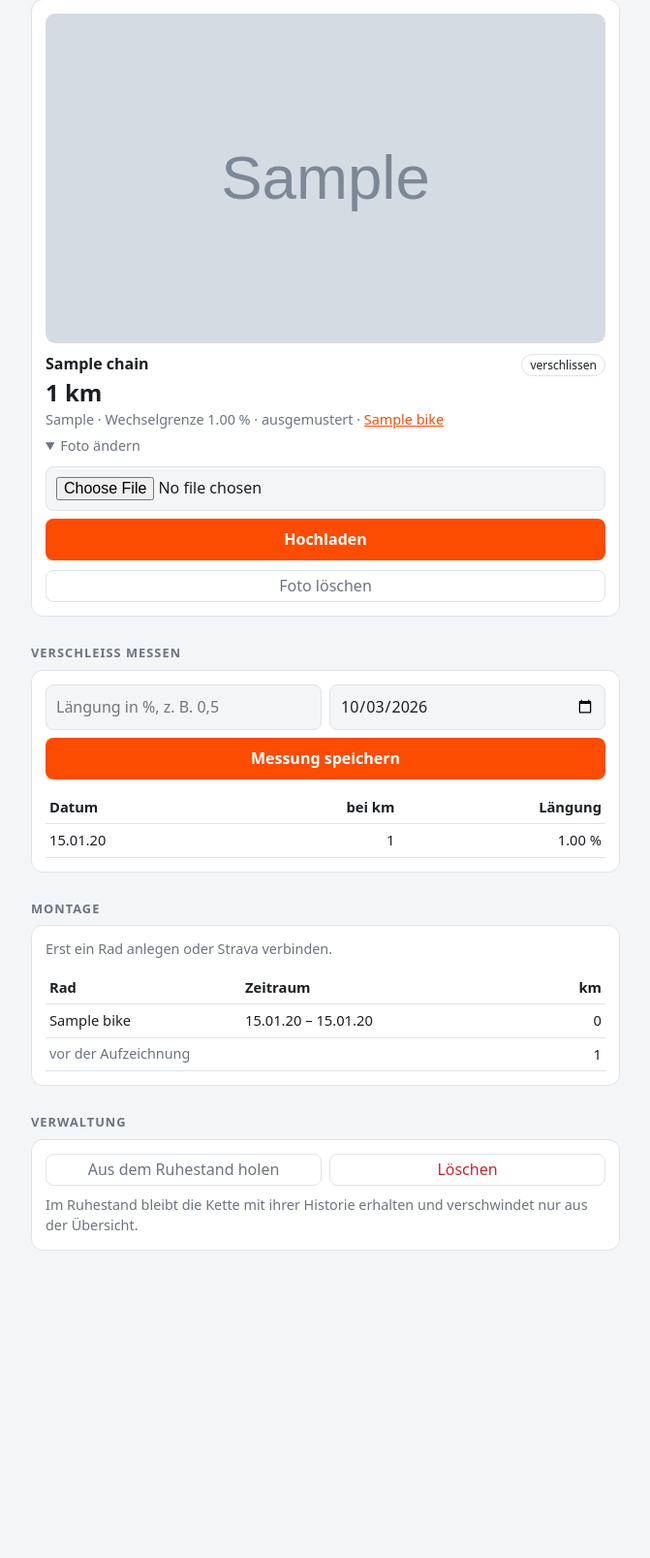
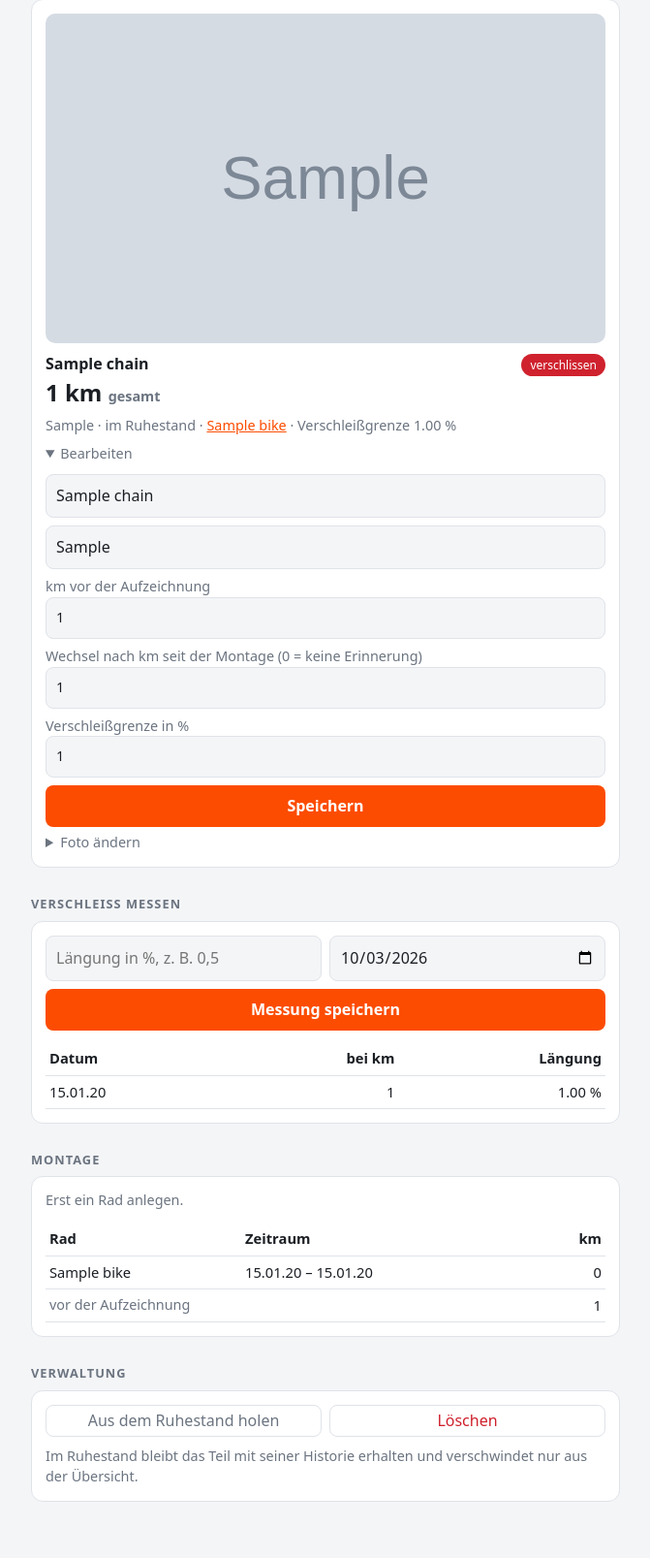
Before and after one commit to Drakner-chio/kettenapp, a Flask app: page /chain/1 in a window 1280 px wide, after a click on "Bearbeiten". Shown: the part 113-1720 px from the top of the page at 97% size, without its empty margins (304-975 px from the left). Before the commit the page ends 1403 px from the top, so only its background shows below. Run offline with Flask 3, Linux system fonts and the light colour scheme; the visitor is signed in with stand-in values (Sample User, id 1); tables that the repository leaves empty hold one stand-in row (values such as "Sample post"); grey boxes marked "Sample" are stand-in pictures; parts of the project's set-up code (start-up, migrations or seed data) failed here and were passed over.

Commit message:
Add files via upload

```diff
--- a/app.py
+++ b/app.py
@@ -474,7 +474,23 @@ def chain_add():
                   wear_limit=form_float("wear_limit", 0.75) or 0.75)
     db.session.add(chain)
     db.session.commit()
+    # direkt von der Rad-Seite angelegt: gleich an diesem Rad montieren
+    bike = db.session.get(Bike, int(request.form.get("bike_id") or 0))
+    if bike:
+        mount_part(chain, bike, form_day())
+        db.session.commit()
+        return redirect(url_for("bike_detail", bike_id=bike.id))
     return redirect(url_for("chain_detail", chain_id=chain.id))
+
+
+def mount_part(chain, bike, day):
+    """Teil montieren; loest am Rad nur das Teil derselben Art ab."""
+    for m in Mount.query.filter(Mount.end_day.is_(None),
+                                (Mount.chain_id == chain.id) | (Mount.bike_id == bike.id)):
+        if m.chain_id == chain.id or m.chain.k == chain.k:
+            m.end_day = max(day, m.start_day)
+    db.session.add(Mount(chain_id=chain.id, bike_id=bike.id, start_day=day))
+    chain.retired = False
 
 
 @app.post("/chain/<int:chain_id>/mount")
@@ -482,14 +498,7 @@ def chain_mount(chain_id):
     """Kette an ein Rad montieren; beendet offene Zeitraeume von Kette und Rad."""
     chain = db.get_or_404(Chain, chain_id)
     bike = db.get_or_404(Bike, int(request.form["bike_id"]))
-    day = form_day()
-    for m in Mount.query.filter(Mount.end_day.is_(None),
-                                (Mount.chain_id == chain.id) | (Mount.bike_id == bike.id)):
-        # am Rad nur das Teil derselben Art abloesen (Kette gegen Kette usw.)
-        if m.chain_id == chain.id or m.chain.k == chain.k:
-            m.end_day = max(day, m.start_day)
-    db.session.add(Mount(chain_id=chain.id, bike_id=bike.id, start_day=day))
-    chain.retired = False
+    mount_part(chain, bike, form_day())
     db.session.commit()
     if request.form.get("back") == "bike":
         return redirect(url_for("bike_detail", bike_id=bike.id))
--- a/templates/_parts.html
+++ b/templates/_parts.html
@@ -1,4 +1,5 @@
 {% macro chain_card(c, sub=False) %}
+{% set done = c.since_mount() %}
 <a class="block{% if sub %} sub{% endif %}" href="{{ url_for('chain_detail', chain_id=c.id) }}">
 <div class="card item" {% if c.retired %}style="opacity:.55"{% endif %}>
   {% if c.photo %}<img class="thumb" src="{{ url_for('photo', name=c.photo) }}" alt="">{% endif %}
@@ -9,14 +10,19 @@
     </div>
     <div class="row mut">
       <span>
-        {% if c.retired %}ausgemustert
-        {% elif c.current_mount() %}montiert
+        {{ KINDS[c.k] }} ·
+        {% if c.retired %}im Ruhestand
+        {% elif done is not none %}montiert
         {% elif c.mounts %}in Reserve
         {% else %}noch nie montiert{% endif %}
+        {% if c.k == 'chain' and done is not none and c.swap_km %} · {{ "%.0f"|format(done) }} / {{ "%.0f"|format(c.swap_km) }} km{% endif %}
         {% if c.last_wear() %} · {{ "%.2f"|format(c.last_wear().percent) }} %{% endif %}
       </span>
-      <span class="badge {{ c.status() }}">{{ c.status() }}</span>
+      {% if c.status() %}<span class="badge {{ c.status() }}">{{ c.status() }}</span>{% endif %}
     </div>
+    {% if c.k == 'chain' and done is not none and c.swap_km %}
+    <div class="bar"><i class="{{ c.status() }}" style="width:{{ [100, 100 * done / c.swap_km]|min|round|int }}%"></i></div>
+    {% endif %}
   </div>
 </div>
 </a>
--- a/templates/base.html
+++ b/templates/base.html
@@ -17,6 +17,7 @@
     :root { --bg:#14171a; --card:#1e2227; --fg:#e8eaed; --mut:#98a1ac; --line:#30363d; }
   }
   * { box-sizing: border-box; }
+  [hidden] { display:none !important; }
   body { margin:0; font:16px/1.45 system-ui,sans-serif; background:var(--bg); color:var(--fg); }
   header { display:flex; justify-content:space-between; align-items:center; padding:12px 16px; }
   header a { color:var(--fg); text-decoration:none; font-weight:700; font-size:1.15rem; }
@@ -30,7 +31,10 @@
   .badge { font-size:.75rem; padding:2px 8px; border-radius:99px; border:1px solid var(--line); white-space:nowrap; }
   .ok { background:#1f883d; color:#fff; border-color:transparent; }
   .bald { background:#bf8700; color:#fff; border-color:transparent; }
-  .wechseln { background:#cf222e; color:#fff; border-color:transparent; }
+  .wechseln, .verschlissen { background:#cf222e; color:#fff; border-color:transparent; }
+  .bar { height:6px; border-radius:3px; background:var(--line); overflow:hidden; margin-top:6px; }
+  .bar > i { display:block; height:100%; background:#1f883d; }
+  .bar > i.bald { background:#bf8700; } .bar > i.wechseln, .bar > i.verschlissen { background:#cf222e; }
   form.stack { display:grid; gap:8px; margin-top:10px; }
   input, select, button { font:inherit; padding:10px; border-radius:8px; border:1px solid var(--line);
     background:var(--bg); color:var(--fg); width:100%; }
--- a/templates/chain.html
+++ b/templates/chain.html
@@ -2,23 +2,48 @@
 {% from "_parts.html" import photo_form %}
 {% block body %}
 {% set cur = chain.current_mount() %}
-<h2>Kette</h2>
+{% set done = chain.since_mount() %}
+{% set is_chain = chain.k == 'chain' %}
+<h2>{{ KINDS[chain.k] }}</h2>
 <div class="card">
   {% if chain.photo %}<img class="photo" src="{{ url_for('photo', name=chain.photo) }}" alt="{{ chain.name }}">{% endif %}
   <div class="row">
     <strong>{{ chain.name }}</strong>
-    <span class="badge {{ chain.status() }}">{{ chain.status() }}</span>
+    {% if chain.status() %}<span class="badge {{ chain.status() }}">{{ chain.status() }}</span>{% endif %}
   </div>
-  <div class="big">{{ "%.0f"|format(chain.km()) }} km</div>
-  <div class="mut">
+  <div class="big">{{ "%.0f"|format(chain.km()) }} km <span class="mut">gesamt</span></div>
+  {% if is_chain and done is not none and chain.swap_km %}
+  <div>{{ "%.0f"|format(done) }} von {{ "%.0f"|format(chain.swap_km) }} km seit der Montage</div>
+  <div class="bar"><i class="{{ chain.status() }}" style="width:{{ [100, 100 * done / chain.swap_km]|min|round|int }}%"></i></div>
+  {% elif done is not none %}
+  <div>{{ "%.0f"|format(done) }} km seit der Montage</div>
+  {% endif %}
+  <div class="mut" style="margin-top:6px">
     {% if chain.model %}{{ chain.model }} · {% endif %}
-    Wechselgrenze {{ "%.2f"|format(chain.wear_limit) }} %
-    {% if chain.retired %} · ausgemustert{% elif cur %} · montiert{% else %} · nicht montiert{% endif %}
+    {% if chain.retired %}im Ruhestand{% elif cur %}montiert{% else %}nicht montiert{% endif %}
     {% if chain.home_bike() %} · <a href="{{ url_for('bike_detail', bike_id=chain.home_bike().id) }}">{{ chain.home_bike().name }}</a>{% endif %}
+    {% if is_chain %} · Verschleißgrenze {{ "%.2f"|format(chain.wear_limit) }} %{% endif %}
   </div>
+  <details style="margin-top:8px">
+    <summary class="mut" style="font-weight:400">Bearbeiten</summary>
+    <form method="post" action="{{ url_for('chain_edit', chain_id=chain.id) }}" class="stack">
+      <input name="name" value="{{ chain.name }}" placeholder="Name" required>
+      <input name="model" value="{{ chain.model or '' }}" placeholder="Modell (optional)">
+      <label class="mut">km vor der Aufzeichnung
+        <input name="initial_km" inputmode="decimal" value="{{ '%g'|format(chain.initial_km or 0) }}"></label>
+      {% if is_chain %}
+      <label class="mut">Wechsel nach km seit der Montage (0 = keine Erinnerung)
+        <input name="swap_km" inputmode="decimal" value="{{ '%g'|format(chain.swap_km or 0) }}"></label>
+      <label class="mut">Verschleißgrenze in %
+        <input name="wear_limit" inputmode="decimal" value="{{ '%g'|format(chain.wear_limit) }}"></label>
+      {% endif %}
+      <button>Speichern</button>
+    </form>
+  </details>
   {{ photo_form('chain', chain) }}
 </div>
 
+{% if is_chain %}
 <h2>Verschleiß messen</h2>
 <div class="card">
   <form method="post" action="{{ url_for('chain_wear', chain_id=chain.id) }}" class="stack" style="margin-top:0">
@@ -39,6 +64,7 @@
   </table>
   {% endif %}
 </div>
+{% endif %}
 
 <h2>Montage</h2>
 <div class="card">
@@ -46,25 +72,21 @@
   <form method="post" action="{{ url_for('chain_mount', chain_id=chain.id) }}" class="stack" style="margin-top:0">
     <div class="two">
       <select name="bike_id" required>
-        {% for b in bikes %}<option value="{{ b.id }}" {% if cur and cur.bike_id == b.id %}selected{% endif %}>{{ b.name }}</option>{% endfor %}
+        {% for b in bikes %}<option value="{{ b.id }}" {% if chain.home_bike() and chain.home_bike().id == b.id %}selected{% endif %}>{{ b.name }}</option>{% endfor %}
       </select>
       <input type="date" name="day" value="{{ today }}">
     </div>
     <button>An dieses Rad montieren</button>
-    <span class="mut">Die bisherige Kette des Rads wird dabei automatisch abgenommen. Das Datum darf in der Vergangenheit liegen.</span>
+    <span class="mut">{{ 'Die bisherige Kette' if is_chain else 'Das bisherige Teil dieser Art' }} am Rad wird dabei automatisch abgenommen. Das Datum darf in der Vergangenheit liegen.</span>
   </form>
   {% else %}
-  <p class="mut" style="margin:0">Erst ein Rad anlegen oder Strava verbinden.</p>
+  <p class="mut" style="margin:0">Erst ein Rad anlegen.</p>
   {% endif %}
 
   {% if cur %}
   <form method="post" action="{{ url_for('chain_unmount', chain_id=chain.id) }}" class="stack">
     <input type="date" name="day" value="{{ today }}">
-    <div class="two">
-      <button class="plain" style="width:100%">Abnehmen</button>
-      <button class="plain" style="width:100%" name="retire" value="1"
-              onclick="return confirm('Kette ausmustern?')">Abnehmen und ausmustern</button>
-    </div>
+    <button class="plain" style="width:100%">Abnehmen</button>
   </form>
   {% endif %}
 
@@ -82,6 +104,7 @@
   </table>
   {% endif %}
 </div>
+
 <h2>Verwaltung</h2>
 <div class="card">
   <div class="two">
@@ -89,10 +112,10 @@
       <button class="plain" style="width:100%">{{ 'Aus dem Ruhestand holen' if chain.retired else 'In den Ruhestand' }}</button>
     </form>
     <form method="post" action="{{ url_for('chain_delete', chain_id=chain.id) }}"
-          onsubmit="return confirm('Kette mit allen Messungen und Montagen endgültig löschen?')">
+          onsubmit="return confirm('Endgültig löschen, mit allen Messungen und Montagen?')">
       <button class="plain" style="width:100%;color:#cf222e">Löschen</button>
     </form>
   </div>
-  <p class="mut" style="margin:10px 0 0">Im Ruhestand bleibt die Kette mit ihrer Historie erhalten und verschwindet nur aus der Übersicht.</p>
+  <p class="mut" style="margin:10px 0 0">Im Ruhestand bleibt das Teil mit seiner Historie erhalten und verschwindet nur aus der Übersicht.</p>
 </div>
 {% endblock %}
```
Also changed, not shown: templates/bike.html (+25 -2 lines), templates/index.html (+14 -10 lines).
